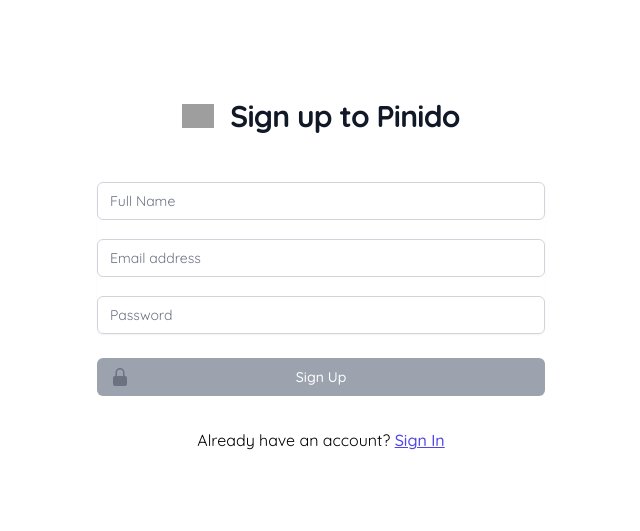
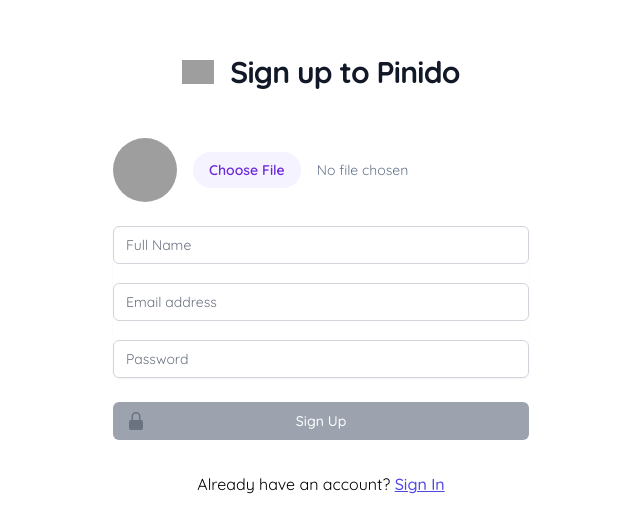
Before and after one commit to berkaycimsir/pinido, a Vue app: page / in a window 1280 px wide. Shown: the part 125-656 px from the top of the page, without its empty margins (319-959 px from the left). Built offline with nearby package versions, Linux system fonts and the light colour scheme; no server answers; grey boxes are pictures that could not be loaded; a web font is replaced by a local one.

Commit message:
profile picture upload

```diff
--- /dev/null
+++ b/src/components/LoadingSpinner.vue
@@ -0,0 +1,54 @@
+<template>
+  <svg
+    version="1.1"
+    id="Layer_1"
+    class="w-10 h-10 animate-spin"
+    xmlns="http://www.w3.org/2000/svg"
+    xmlns:xlink="http://www.w3.org/1999/xlink"
+    x="0px"
+    y="0px"
+    viewBox="0 0 496 496"
+    style="enable-background: new 0 0 496 496"
+    xml:space="preserve"
+  >
+    <circle style="fill: #383a39" cx="248" cy="24" r="24" />
+    <circle style="fill: #eceeee" cx="248" cy="472" r="24" />
+    <circle style="fill: #77807f" cx="136" cy="53.6" r="24" />
+    <path
+      style="fill: #f2f4f4"
+      d="M380.8,430.4c6.4,11.2,2.4,25.6-8.8,32.8c-11.2,6.4-25.6,2.4-32.8-8.8c-6.4-11.2-2.4-25.6,8.8-32.8
+	C359.2,415.2,374.4,419.2,380.8,430.4z"
+    />
+    <path
+      style="fill: #9faaa9"
+      d="M65.6,115.2c11.2,6.4,15.2,20.8,8.8,32.8c-6.4,11.2-20.8,15.2-32.8,8.8c-11.2-6.4-15.2-20.8-8.8-32.8
+	S54.4,108.8,65.6,115.2z"
+    />
+    <path
+      style="fill: #f2f7f7"
+      d="M454.4,339.2c11.2,6.4,15.2,20.8,8.8,32.8c-6.4,11.2-20.8,15.2-32.8,8.8
+	c-11.2-6.4-15.2-20.8-8.8-32.8C428,336.8,442.4,332.8,454.4,339.2z"
+    />
+    <circle style="fill: #b2bbba" cx="24" cy="248" r="24" />
+    <circle style="fill: #ffffff" cx="472" cy="248" r="24" />
+    <path
+      style="fill: #c5cccb"
+      d="M41.6,339.2c11.2-6.4,25.6-2.4,32.8,8.8c6.4,11.2,2.4,25.6-8.8,32.8c-11.2,6.4-25.6,2.4-32.8-8.8
+	S30.4,346.4,41.6,339.2z"
+    />
+    <path
+      d="M430.4,115.2c11.2-6.4,25.6-2.4,32.8,8.8c6.4,11.2,2.4,25.6-8.8,32.8c-11.2,6.4-25.6,2.4-32.8-8.8
+	C415.2,136.8,419.2,121.6,430.4,115.2z"
+    />
+    <path
+      style="fill: #d9dddd"
+      d="M115.2,430.4c6.4-11.2,20.8-15.2,32.8-8.8c11.2,6.4,15.2,20.8,8.8,32.8c-6.4,11.2-20.8,15.2-32.8,8.8
+	C112.8,456,108.8,441.6,115.2,430.4z"
+    />
+    <path
+      style="fill: #111111"
+      d="M339.2,41.6c6.4-11.2,20.8-15.2,32.8-8.8c11.2,6.4,15.2,20.8,8.8,32.8c-6.4,11.2-20.8,15.2-32.8,8.8
+	C336.8,68,332.8,53.6,339.2,41.6z"
+    />
+  </svg>
+</template>
--- a/src/components/SignUp.vue
+++ b/src/components/SignUp.vue
@@ -1,28 +1,60 @@
 <script lang="ts" setup>
 import { createUserWithEmailAndPassword, updateProfile } from '@firebase/auth';
+import {
+  getDownloadURL,
+  uploadBytes,
+  ref as storageRef,
+} from '@firebase/storage';
+import { uuidv4 } from '@firebase/util';
 import { computed } from '@vue/reactivity';
 import { ref } from 'vue';
 import { useRouter } from 'vue-router';
-import { auth } from '../db';
+import { auth, storage } from '../db';
 import { handleSignUpError } from '../utils/auth';
+import LoadingSpinner from './LoadingSpinner.vue';
 
 const router = useRouter();
 
+const pictureUploadLoading = ref<boolean>(false);
 const loading = ref<boolean>(false);
 const error = ref<string | undefined>(undefined);
 
+const profilePictureUrl = ref<string | undefined>(undefined);
 const fullName = ref<string>('');
 const email = ref<string>('');
 const password = ref<string>('');
 
 const buttonDisabled = computed<boolean>(
-  () => !email.value || !password.value || !fullName.value
+  () =>
+    !email.value ||
+    !password.value ||
+    !fullName.value ||
+    !profilePictureUrl.value
 );
 
 const clear = () => {
   fullName.value = '';
   email.value = '';
   password.value = '';
+};
+
+const onFileSelected = async (e: Event) => {
+  pictureUploadLoading.value = true;
+  const selectedFile = (e.target as HTMLInputElement)?.files?.[0];
+
+  if (selectedFile) {
+    try {
+      const res = await uploadBytes(
+        storageRef(storage, `profile-picture-${uuidv4()}`),
+        selectedFile
+      );
+      profilePictureUrl.value = await getDownloadURL(res.ref);
+    } catch (e) {
+      console.log(e);
+    }
+  }
+
+  pictureUploadLoading.value = false;
 };
 
 const onSubmit = async () => {
@@ -38,6 +70,7 @@
     if (res.user && auth.currentUser) {
       await updateProfile(auth.currentUser, {
         displayName: fullName.value,
+        photoURL: profilePictureUrl.value,
       });
 
       router.push('/todos');
@@ -55,11 +88,34 @@
 <template>
   <form
     @submit.prevent="onSubmit"
-    class="mt-8 space-y-6"
+    class="mt-8 space-y-6 px-4"
     action="#"
     method="POST"
   >
     <input type="hidden" name="remember" value="true" />
+
+    <div class="flex items-center gap-4">
+      <div class="flex items-center justify-center shrink-0 w-16 h-16">
+        <LoadingSpinner v-if="pictureUploadLoading" />
+        <img
+          v-else
+          class="h-16 w-16 object-cover rounded-full :"
+          :src="
+            profilePictureUrl ||
+            'https://encrypted-tbn0.gstatic.com/images?q=tbn:ANd9GcQmLbR6OHvoXjzY5UWbguFvw4HQcKZkfbKP7w&usqp=CAU'
+          "
+          alt="Current profile photo"
+        />
+      </div>
+      <label class="block">
+        <input
+          @change="onFileSelected($event)"
+          type="file"
+          class="block w-full text-sm text-slate-500 file:mr-4 file:py-2 file:px-4 file:rounded-full file:border-0 file:text-sm file:font-semibold file:bg-violet-50 file:text-violet-700 hover:file:bg-violet-100"
+        />
+      </label>
+    </div>
+
     <div class="-space-y-px rounded-md shadow-sm">
       <div>
         <label for="fullname" class="sr-only">Full Name</label>
--- a/src/db/index.ts
+++ b/src/db/index.ts
@@ -1,6 +1,10 @@
 import { initializeApp } from 'firebase/app';
 import { getAuth } from 'firebase/auth';
+import { getStorage, ref } from 'firebase/storage';
 import { firebaseConfig } from '../constants/firebase';
 
 export const firebase = initializeApp(firebaseConfig);
 export const auth = getAuth();
+
+export const storage = getStorage();
+export const profilePicturesRef = ref(storage, 'profile-pictures/');
--- a/src/router.ts
+++ b/src/router.ts
@@ -19,9 +19,7 @@
   if (to.matched.some((record) => record.meta.redirectIfAuthorized)) {
     if (await getCurrentUserFromServerSide()) next('/todos');
     else next();
-  }
-
-  if (to.matched.some((record) => record.meta.requiresAuth)) {
+  } else if (to.matched.some((record) => record.meta.requiresAuth)) {
     if (await getCurrentUserFromServerSide()) next();
     else next('/');
   } else next();
```
